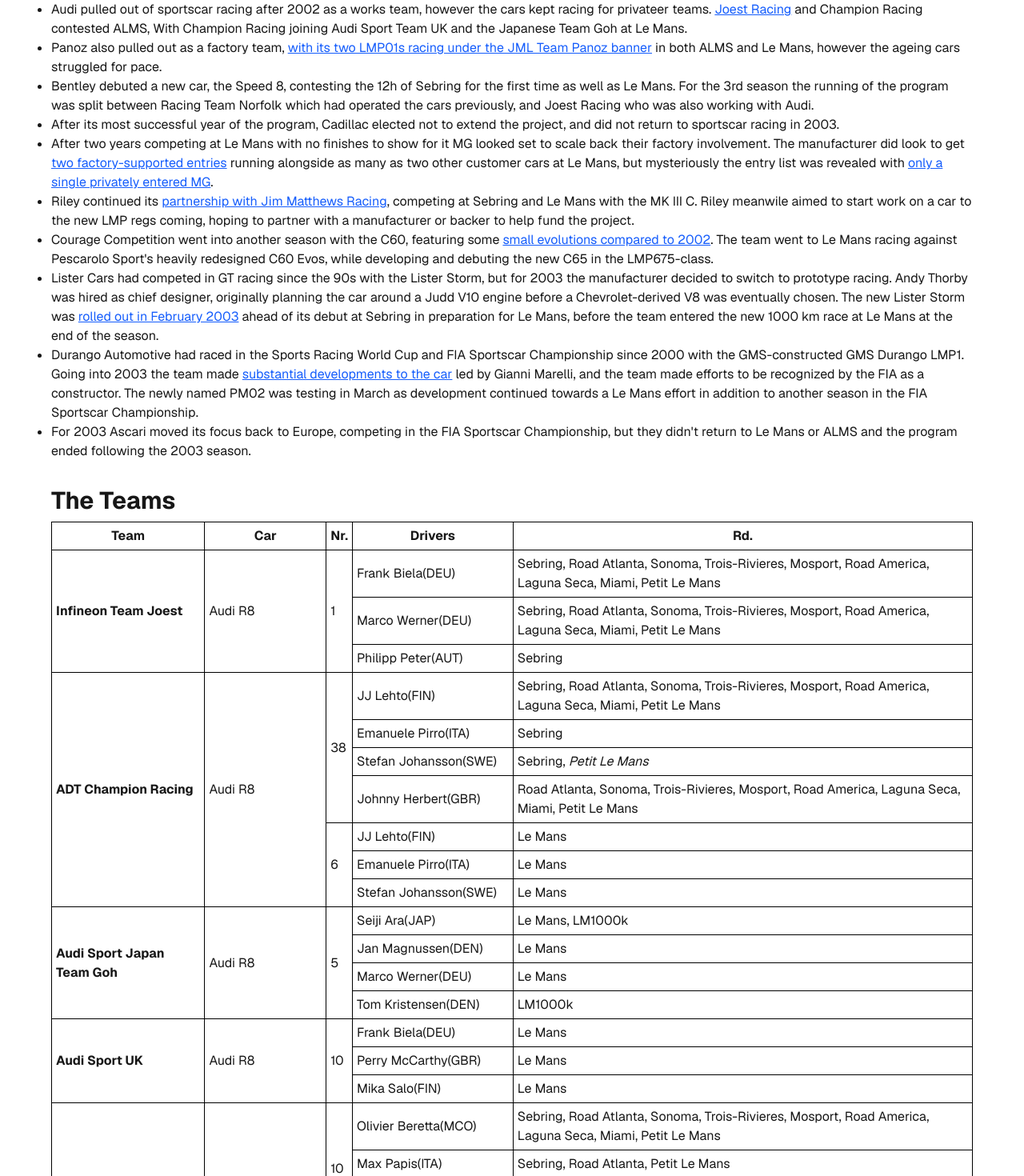
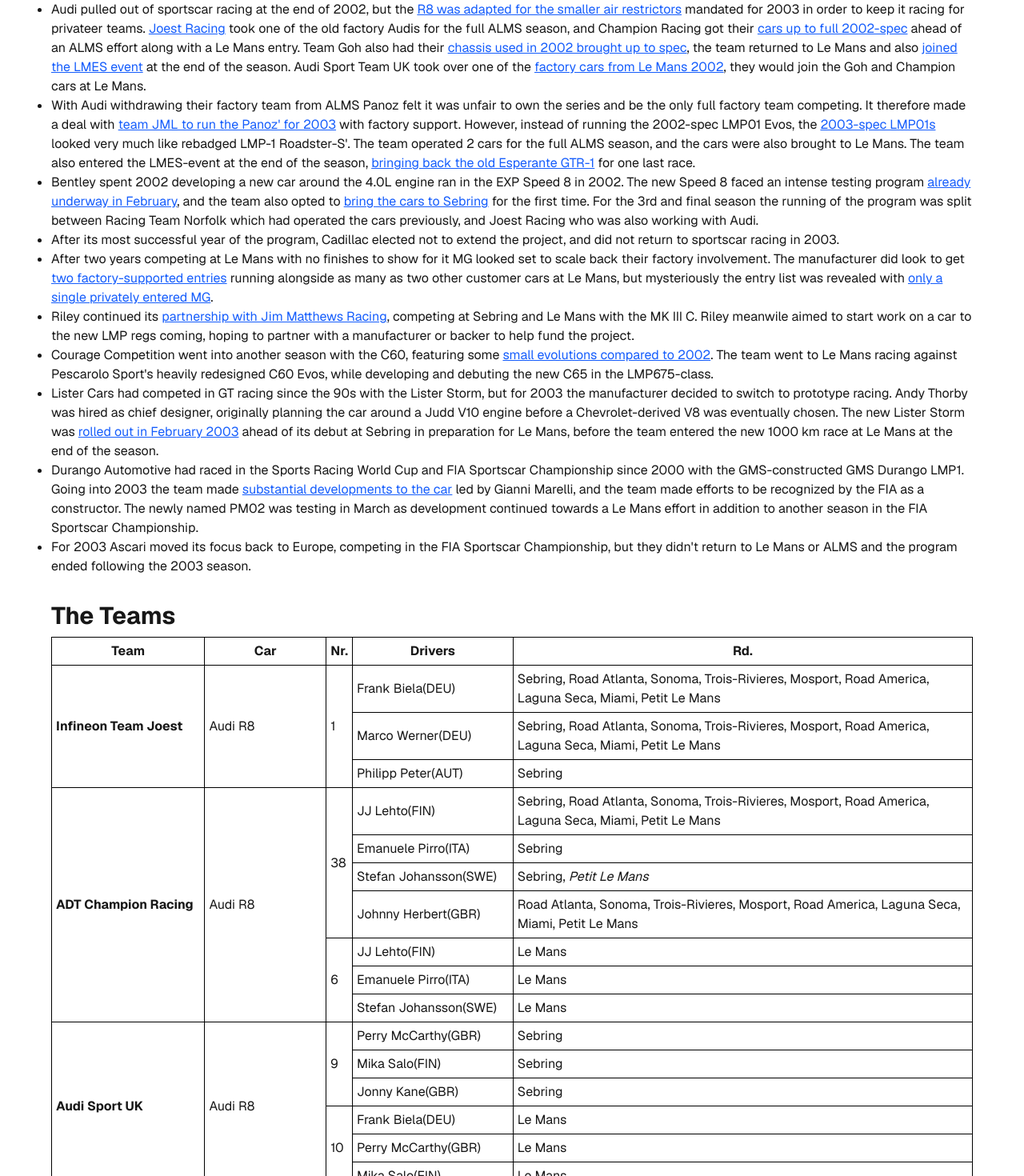
Before and after one commit to RasmusKodehode/sportscar-encyclopedia, a Next.js app: page /year-by-year/2003 in a window 1280 px wide. Shown: the part 440-1910 px from the top of the page at 80% size. Built offline with nearby package versions, Linux system fonts and the light colour scheme.

Commit message:
all privateer Audis 2003-2005

```diff
--- a/app/year-by-year/2003/page.tsx
+++ b/app/year-by-year/2003/page.tsx
@@ -48,8 +48,15 @@
           <h2>Manufacturer News</h2>
           <ul>
             <li>
-              Audi pulled out of sportscar racing after 2002 as a works team,
-              however the cars kept racing for privateer teams.{" "}
+              Audi pulled out of sportscar racing at the end of 2002, but the{" "}
+              <a
+                href="https://archive.dailysportscar.com/subscribers/news/alms/2003alms/alms007.htm"
+                target="_blank"
+                rel="noopener noreferrer"
+              >
+                R8 was adapted for the smaller air restrictors
+              </a>{" "}
+              mandated for 2003 in order to keep it racing for privateer teams.{" "}
               <a
                 href="https://web.archive.org/web/20030724235027/http:/www.imsaracing.net/imsa.cfm?h=/2003/news/header.htm&p=/2003/news/020503b.htm"
                 target="_blank"
@@ -57,27 +64,98 @@
               >
                 Joest Racing
               </a>{" "}
-              and Champion Racing contested ALMS, With Champion Racing joining
-              Audi Sport Team UK and the Japanese Team Goh at Le Mans.
+              took one of the old factory Audis for the full ALMS season, and
+              Champion Racing got their{" "}
+              <a
+                href="https://archive.dailysportscar.com/subscribers/news/alms/2003alms/alms013.htm"
+                target="_blank"
+                rel="noopener noreferrer"
+              >
+                cars up to full 2002-spec
+              </a>{" "}
+              ahead of an ALMS effort along with a Le Mans entry. Team Goh also
+              had their{" "}
+              <a
+                href="https://archive.dailysportscar.com/subscribers/news/lemans/2003lemans/lemans007.htm"
+                target="_blank"
+                rel="noopener noreferrer"
+              >
+                chassis used in 2002 brought up to spec
+              </a>
+              , the team returned to Le Mans and also{" "}
+              <a
+                href="https://archive.dailysportscar.com/subscribers/news/lmes/2003lmes/lmes_010.htm"
+                target="_blank"
+                rel="noopener noreferrer"
+              >
+                joined the LMES event
+              </a>{" "}
+              at the end of the season. Audi Sport Team UK took over one of the{" "}
+              <a
+                href="https://archive.dailysportscar.com/subscribers/news/lemans/2003lemans/lemans094.htm"
+                target="_blank"
+                rel="noopener noreferrer"
+              >
+                factory cars from Le Mans 2002
+              </a>
+              , they would join the Goh and Champion cars at Le Mans.
             </li>
             <li>
-              Panoz also pulled out as a factory team,{" "}
+              With Audi withdrawing their factory team from ALMS Panoz felt it
+              was unfair to own the series and be the only full factory team
+              competing. It therefore made a deal with{" "}
               <a
                 href="https://web.archive.org/web/20030724235820/http:/www.imsaracing.net/imsa.cfm?h=/2003/news/header.htm&p=/2003/news/020703b.htm"
                 target="_blank"
                 rel="noopener noreferrer"
               >
-                with its two LMP01s racing under the JML Team Panoz banner
+                team JML to run the Panoz' for 2003
               </a>{" "}
-              in both ALMS and Le Mans, however the ageing cars struggled for
-              pace.
+              with factory support. However, instead of running the 2002-spec
+              LMP01 Evos, the{" "}
+              <a
+                href="https://archive.dailysportscar.com/subscribers/news/alms/2003alms/alms059.htm"
+                target="_blank"
+                rel="noopener noreferrer"
+              >
+                2003-spec LMP01s
+              </a>{" "}
+              looked very much like rebadged LMP-1 Roadster-S'. The team
+              operated 2 cars for the full ALMS season, and the cars were also
+              brought to Le Mans. The team also entered the LMES-event at the
+              end of the season,{" "}
+              <a
+                href="https://archive.dailysportscar.com/subscribers/news/lmes/2003lmes/lmes_014.htm"
+                target="_blank"
+                rel="noopener noreferrer"
+              >
+                bringing back the old Esperante GTR-1
+              </a>{" "}
+              for one last race.
             </li>
             <li>
-              Bentley debuted a new car, the Speed 8, contesting the 12h of
-              Sebring for the first time as well as Le Mans. For the 3rd season
-              the running of the program was split between Racing Team Norfolk
-              which had operated the cars previously, and Joest Racing who was
-              also working with Audi.
+              Bentley spent 2002 developing a new car around the 4.0L engine ran
+              in the EXP Speed 8 in 2002. The new Speed 8 faced an intense
+              testing program{" "}
+              <a
+                href="https://archive.dailysportscar.com/subscribers/news/alms/2003alms/alms001.htm"
+                target="_blank"
+                rel="noopener noreferrer"
+              >
+                already underway in February
+              </a>
+              , and the team also opted to{" "}
+              <a
+                href="https://archive.dailysportscar.com/subscribers/news/alms/2003alms/alms045.htm"
+                target="_blank"
+                rel="noopener noreferrer"
+              >
+                bring the cars to Sebring
+              </a>{" "}
+              for the first time. For the 3rd and final season the running of
+              the program was split between Racing Team Norfolk which had
+              operated the cars previously, and Joest Racing who was also
+              working with Audi.
             </li>
             <li>
               After its most successful year of the program, Cadillac elected
@@ -255,6 +333,36 @@
                   <td>Le Mans</td>
                 </tr>
                 <tr>
+                  <td rowSpan={6}>
+                    <strong>Audi Sport UK</strong>
+                  </td>
+                  <td rowSpan={6}>Audi R8</td>
+                  <td rowSpan={3}>9</td>
+                  <td>Perry McCarthy(GBR)</td>
+                  <td>Sebring</td>
+                </tr>
+                <tr>
+                  <td>Mika Salo(FIN)</td>
+                  <td>Sebring</td>
+                </tr>
+                <tr>
+                  <td>Jonny Kane(GBR)</td>
+                  <td>Sebring</td>
+                </tr>
+                <tr>
+                  <td rowSpan={3}>10</td>
+                  <td>Frank Biela(DEU)</td>
+                  <td>Le Mans</td>
+                </tr>
+                <tr>
+                  <td>Perry McCarthy(GBR)</td>
+                  <td>Le Mans</td>
+                </tr>
+                <tr>
+                  <td>Mika Salo(FIN)</td>
+                  <td>Le Mans</td>
+                </tr>
+                <tr>
                   <td rowSpan={4}>
                     <strong>Audi Sport Japan Team Goh</strong>
                   </td>
@@ -274,23 +382,6 @@
                 <tr>
                   <td>Tom Kristensen(DEN)</td>
                   <td>LM1000k</td>
-                </tr>
-                <tr>
-                  <td rowSpan={3}>
-                    <strong>Audi Sport UK</strong>
-                  </td>
-                  <td rowSpan={3}>Audi R8</td>
-                  <td rowSpan={3}>10</td>
-                  <td>Frank Biela(DEU)</td>
-                  <td>Le Mans</td>
-                </tr>
-                <tr>
-                  <td>Perry McCarthy(GBR)</td>
-                  <td>Le Mans</td>
-                </tr>
-                <tr>
-                  <td>Mika Salo(FIN)</td>
-                  <td>Le Mans</td>
                 </tr>
                 <tr>
                   <td rowSpan={16}>
--- a/app/year-by-year/2004/page.tsx
+++ b/app/year-by-year/2004/page.tsx
@@ -126,11 +126,65 @@
           <h2>Manufacturer News</h2>
           <ul>
             <li>
-              Audi started work on a new car to succeed the R8, which would
-              ultimately debut in 2006. Meanwhile the Joest Team ended their
-              program in ALMS, leaving only Champion Racing competing in the US.
-              In Europe, Team Goh and Audi Sport UK also operated Audis in the
-              new LMES, with Team UK also making the trip to Sebring.
+              Roumors circulated in late summer of 2003 that Audi was{" "}
+              <a
+                href="https://archive.dailysportscar.com/subscribers/news/lemans/2003lemans/lemans212.htm"
+                target="_blank"
+                rel="noopener noreferrer"
+              >
+                working on a new LMP
+              </a>{" "}
+              with a{" "}
+              <a
+                href="https://archive.dailysportscar.com/subscribers/news/lemans/2003lemans/lemans227.htm"
+                target="_blank"
+                rel="noopener noreferrer"
+              >
+                diesel engine
+              </a>
+              , set to debut in 2004. However the new season came without a new
+              Audi, but the R8s continued racing.{" "}
+              <a
+                href="https://archive.dailysportscar.com/subscribers/news/lmes/2003lmes/lmes_068.htm"
+                target="_blank"
+                rel="noopener noreferrer"
+              >
+                Team Joest exited sportscar racing
+              </a>{" "}
+              and moved to DTM, after its duel program in 2003. Audi Sport UK
+              <a
+                href="https://archive.dailysportscar.com/subscribers/news/lemans/2003lemans/lemans243.htm"
+                target="_blank"
+                rel="noopener noreferrer"
+              >
+                partnered with Veloqx Mortorsport
+              </a>{" "}
+              to run 2 R8s at Sebring, Le Mans and the LMES season.{" "}
+              <a
+                href="https://archive.dailysportscar.com/subscribers/news/lemans/2003lemans/lemans223.htm"
+                target="_blank"
+                rel="noopener noreferrer"
+              >
+                Team Goh returned with the same R8
+              </a>
+              it ran in 2003, also planning to enter the full LMES season and Le
+              Mans. Champion Racing was the last to announce their program, with{" "}
+              <a
+                href="https://archive.dailysportscar.com/subscribers/news/alms/2004alms/alms282.htm"
+                target="_blank"
+                rel="noopener noreferrer"
+              >
+                1 car each for the ALMS season and Le Mans
+              </a>
+              . The team then put the Le Mans chassis to work,{" "}
+              <a
+                href="https://archive.dailysportscar.com/subscribers/news/alms/2004alms/alms463.htm"
+                target="_blank"
+                rel="noopener noreferrer"
+              >
+                entering the final two races
+              </a>{" "}
+              of the season at Petit Le Mans and Laguna Seca.
             </li>
             <li>
               After winning Le Mans in the 3rd year of the program, Bentley
@@ -394,10 +448,40 @@
                   <td>Petit Le Mans, Laguna Seca</td>
                 </tr>
                 <tr>
-                  <td rowSpan={6}>
+                  <td rowSpan={9}>
                     <strong>Audi Sport UK Team Veloqx</strong>
                   </td>
-                  <td rowSpan={6}>Audi R8</td>
+                  <td rowSpan={9}>Audi R8</td>
+                  <td rowSpan={3}>28</td>
+                  <td>Frank Biela(DEU)</td>
+                  <td>Sebring</td>
+                </tr>
+                <tr>
+                  <td>Allan McNish(GBR)</td>
+                  <td>Sebring</td>
+                </tr>
+                <tr>
+                  <td>Pierre Kaffer(DEU)</td>
+                  <td>Sebring</td>
+                </tr>
+                <tr>
+                  <td rowSpan={3}>88</td>
+                  <td>Johnny Herbert(GBR)</td>
+                  <td>
+                    Sebring, Monza, Le Mans, Nurburgring, Silverstone, Spa
+                  </td>
+                </tr>
+                <tr>
+                  <td>Jamie Davies(GBR)</td>
+                  <td>
+                    Sebring, Monza, Le Mans, Nurburgring, Silverstone, Spa
+                  </td>
+                </tr>
+                <tr>
+                  <td>Guy Smith(GBR)</td>
+                  <td>Sebring, Le Mans</td>
+                </tr>
+                <tr>
                   <td rowSpan={3}>8</td>
                   <td>Pierre Kaffer(DEU)</td>
                   <td>Monza, Le Mans, Nurburgring, Silverstone, Spa</td>
@@ -408,19 +492,6 @@
                 </tr>
                 <tr>
                   <td>Frank Biela(DEU)</td>
-                  <td>Le Mans</td>
-                </tr>
-                <tr>
-                  <td rowSpan={3}>88</td>
-                  <td>Johnny Herbert(GBR)</td>
-                  <td>Monza, Le Mans, Nurburgring, Silverstone, Spa</td>
-                </tr>
-                <tr>
-                  <td>Jamie Davies(GBR)</td>
-                  <td>Monza, Le Mans, Nurburgring, Silverstone, Spa</td>
-                </tr>
-                <tr>
-                  <td>Guy Smith(GBR)</td>
                   <td>Le Mans</td>
                 </tr>
                 <tr>
```
Also changed, not shown: app/about/page.tsx (+8 -0 lines), app/year-by-year/2005/page.tsx (+65 -8 lines).
